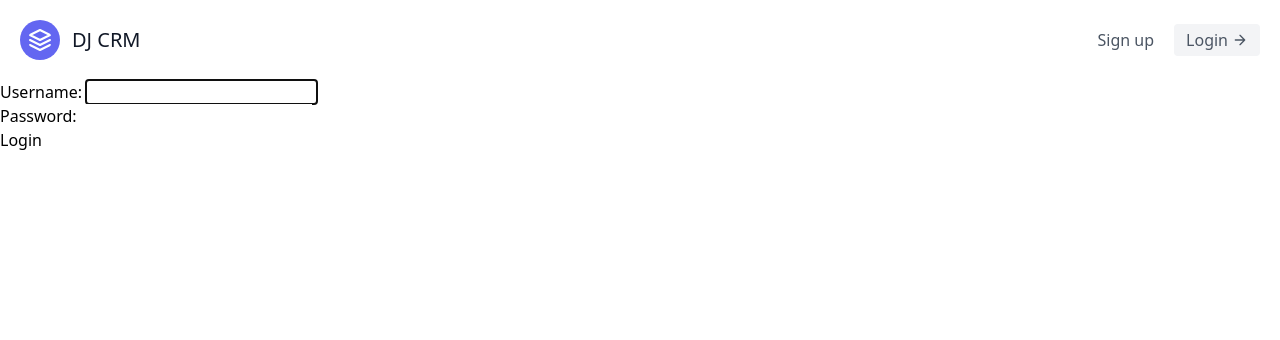
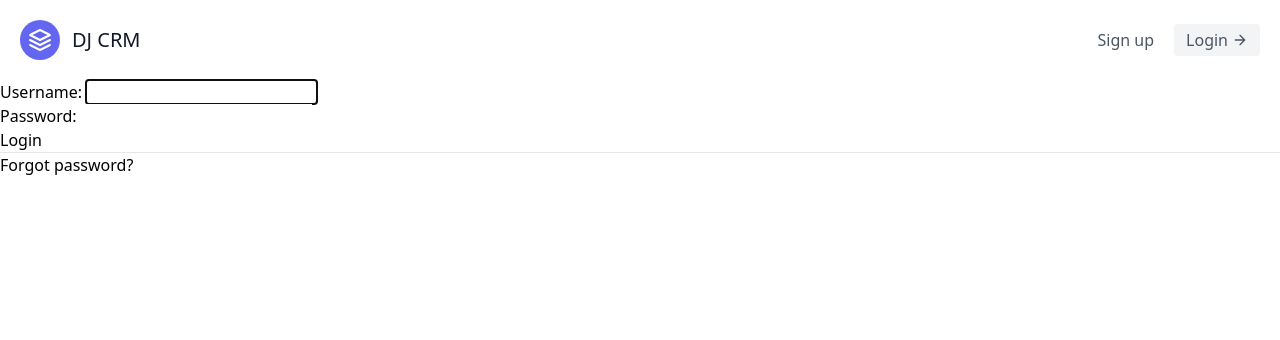
Before and after one commit to bakisama/DJ_CRM, a Django app: page /login/ in a window 1280 px wide. Shown: the top 340 px of the page. Run offline with Django 4.2, Linux system fonts and the light colour scheme; some libraries are stand-ins or nearby versions.

Commit message:
added reset password option

```diff
--- a/templates/registration/login.html
+++ b/templates/registration/login.html
@@ -3,6 +3,8 @@
 <form method="post">
   {% csrf_token %} {{form.as_p}}
   <button type="submit">Login</button>
+  <hr />
+  <a href="{% url 'reset-password'%}">Forgot password?</a>
 </form>
 
 {% endblock content %}
```
